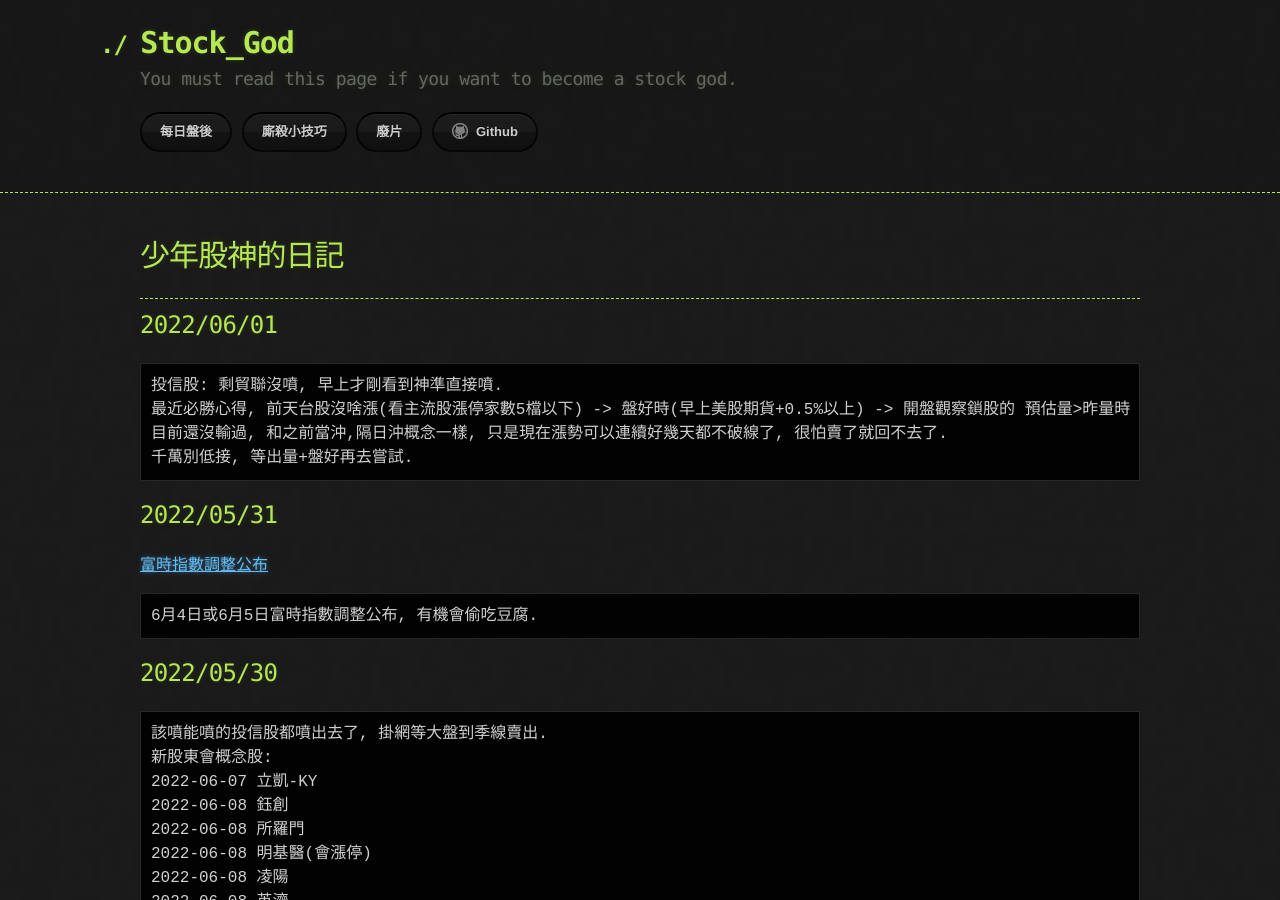
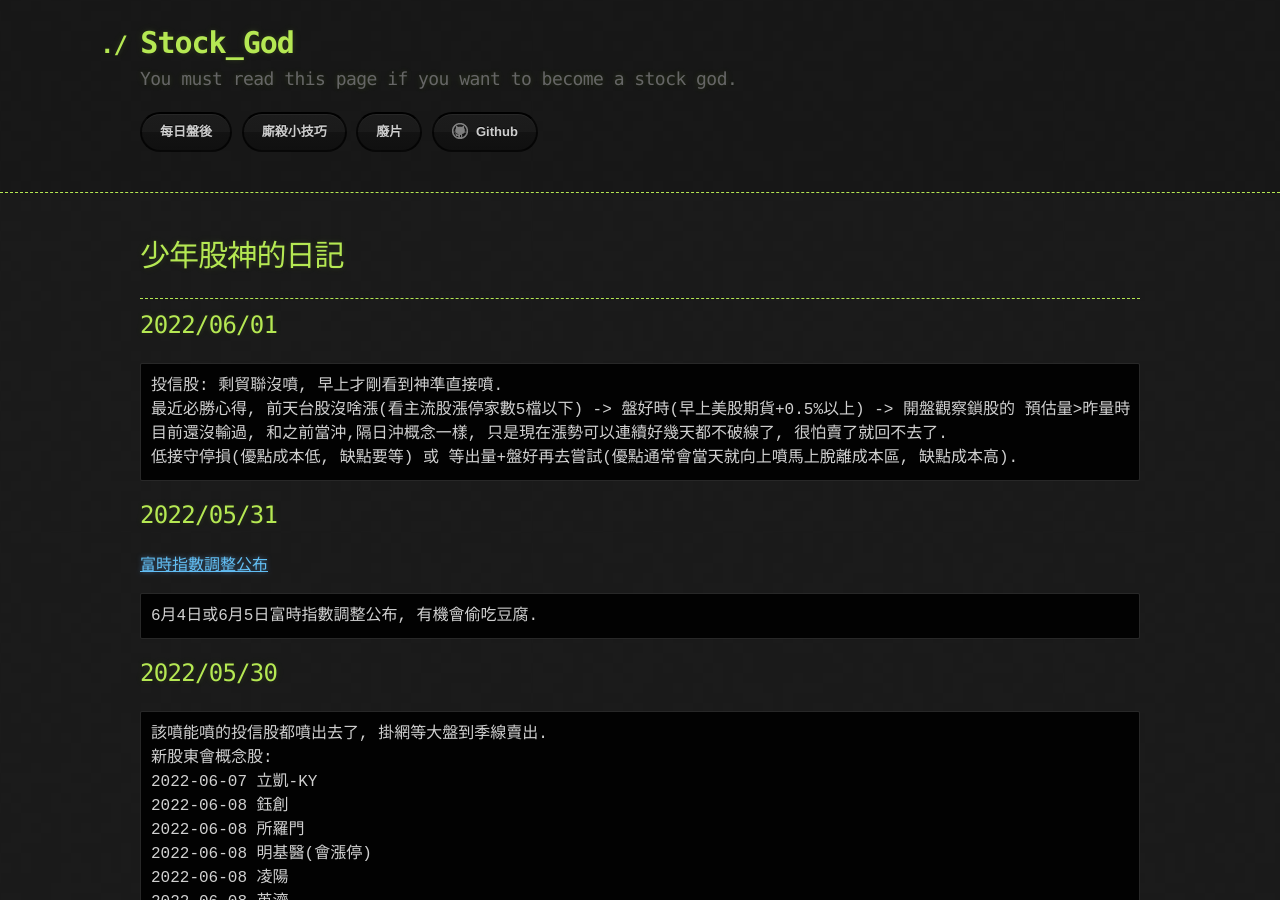
Before and after one commit to lepg5487/Stock_God, a Jekyll site: the page built from index.md, in a window 1280 px wide and 900 px high. Built offline with Jekyll 4.4.1, drawn with Linux system fonts in a browser that asks for light colours; our own code applies the rules of GitHub Pages for plain Markdown files.

Commit message:
Update index.md

````diff
--- a/index.md
+++ b/index.md
@@ -11,7 +11,7 @@ layout: testlayouts
 投信股: 剩貿聯沒噴, 早上才剛看到神準直接噴.
 最近必勝心得, 前天台股沒啥漲(看主流股漲停家數5檔以下) -> 盤好時(早上美股期貨+0.5%以上) -> 開盤觀察鎖股的 預估量>昨量時 -> 直接市價敲進個股.
 目前還沒輸過, 和之前當沖,隔日沖概念一樣, 只是現在漲勢可以連續好幾天都不破線了, 很怕賣了就回不去了.
-千萬別低接, 等出量+盤好再去嘗試.
+低接守停損(優點成本低, 缺點要等) 或 等出量+盤好再去嘗試(優點通常會當天就向上噴馬上脫離成本區, 缺點成本高).
 ```
 
 ## 2022/05/31
````
